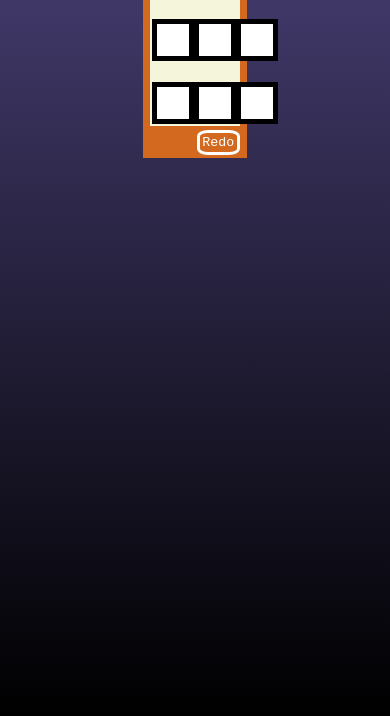
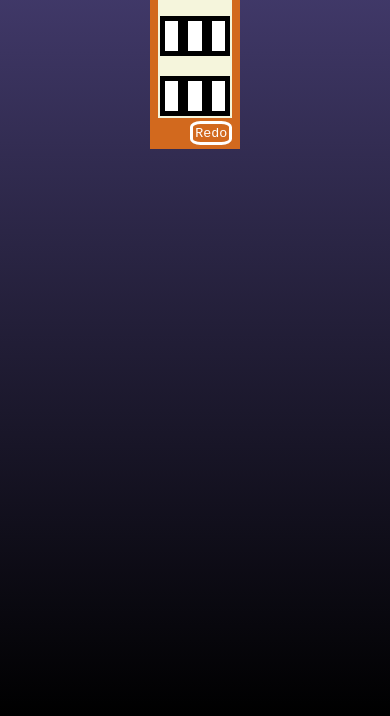
Before and after one commit to lenoah-chacko/X-and-0-game, a plain HTML site: page Xn0.html in a window 390 px wide. Shown: the part 128-844 px from the top of the page. Drawn offline with Linux system fonts and the light colour scheme.

Commit message:
Fixed Mobile Display Issue

```diff
--- a/Xn0_style.css
+++ b/Xn0_style.css
@@ -51,7 +51,7 @@ button:hover{
     display: inline-block;
     margin: auto;
     padding: 7%;
-    min-width: 20px;
+    min-width: 5%;
     height: 20px;
     background-color: white;
     border: 5px solid black;
```
